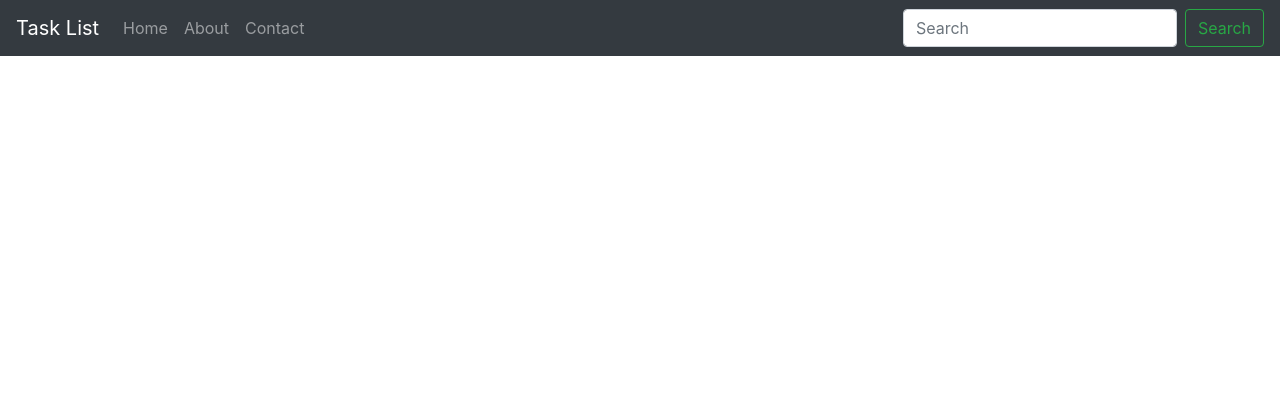
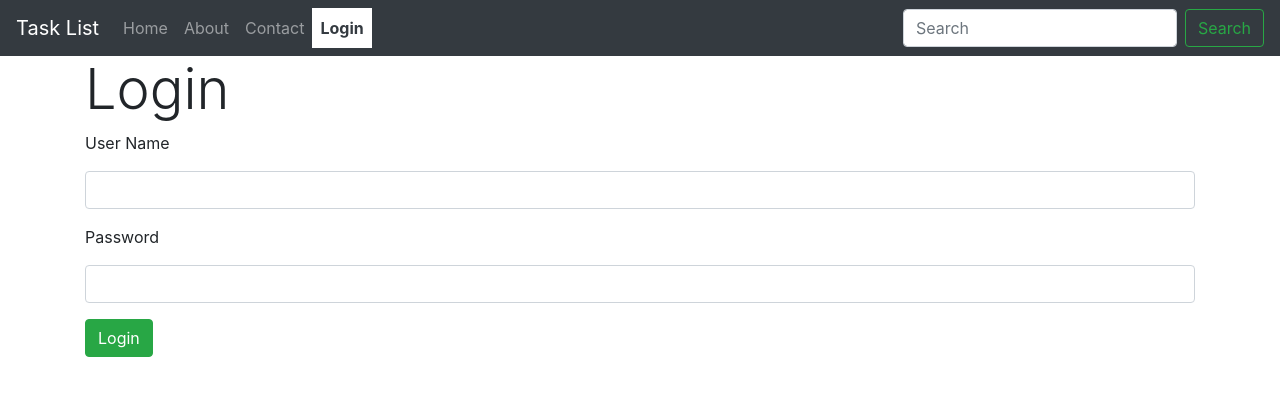
Before and after one commit to camha91/20-task-list-axios, a React (Create React App) app: page /login in a window 1280 px wide. Shown: the top 396 px of the page. Built offline with nearby package versions, Linux system fonts and the light colour scheme.

Commit message:
Using prop.history and setup Login page

```diff
--- a/src/App.js
+++ b/src/App.js
@@ -4,6 +4,7 @@ import Header from "./components/Home/Header/Header";
 import About from "./pages/About/About";
 import Contact from "./pages/Contact/Contact";
 import Home from "./pages/Home/Home";
+import Login from "./pages/Login/Login";
 
 function App() {
     return (
@@ -13,6 +14,7 @@ function App() {
                 <Route exact path="/home" component={Home} />
                 <Route exact path="/contact" component={Contact} />
                 <Route exact path="/about" component={About} />
+                <Route exact path="/login" component={Login} />
                 <Route exact path="/" component={Home} />
             </Switch>
         </BrowserRouter>
--- a/src/components/Home/Header/Header.js
+++ b/src/components/Home/Header/Header.js
@@ -50,6 +50,16 @@ export default function Header() {
                                 Contact
                             </NavLink>
                         </li>
+                        <li className="nav-item">
+                            <NavLink
+                                activeClassName="activeNavItem"
+                                activeStyle={{ fontWeight: "bold" }}
+                                className="nav-link"
+                                to="/login"
+                            >
+                                Login
+                            </NavLink>
+                        </li>
                     </ul>
                     <form className="form-inline my-2 my-lg-0">
                         <input
--- /dev/null
+++ b/src/pages/Login/Login.js
@@ -0,0 +1,55 @@
+import React, { useState } from "react";
+
+export default function Login(props) {
+    const [userLogin, setUserLogin] = useState({ userName: "", password: "" });
+
+    const handleChange = (e) => {
+        const { name, value } = e.target;
+        setUserLogin({
+            ...userLogin,
+            [name]: value,
+        });
+    };
+
+    const handleLogin = (e) => {
+        e.preventDefault();
+        if (
+            userLogin.userName === "camha91" &&
+            userLogin.password === "helloReact"
+        ) {
+            // if success go back to last page
+            // props.history.goBack();
+            // Or go to a specific page
+            // props.history.push("/home");
+            // Or replace the current page with a replacement page
+            props.history.replace("/contact");
+        } else {
+            alert("Login fail!");
+            return;
+        }
+    };
+    return (
+        <form className="container" onSubmit={handleLogin}>
+            <h3 className="display-4">Login</h3>
+            <div className="form-group">
+                <p>User Name</p>
+                <input
+                    name="userName"
+                    className="form-control"
+                    onChange={handleChange}
+                />
+            </div>
+            <div className="form-group">
+                <p>Password</p>
+                <input
+                    name="password"
+                    className="form-control"
+                    onChange={handleChange}
+                />
+            </div>
+            <div className="form-group">
+                <button className="btn btn-success">Login</button>
+            </div>
+        </form>
+    );
+}
```
